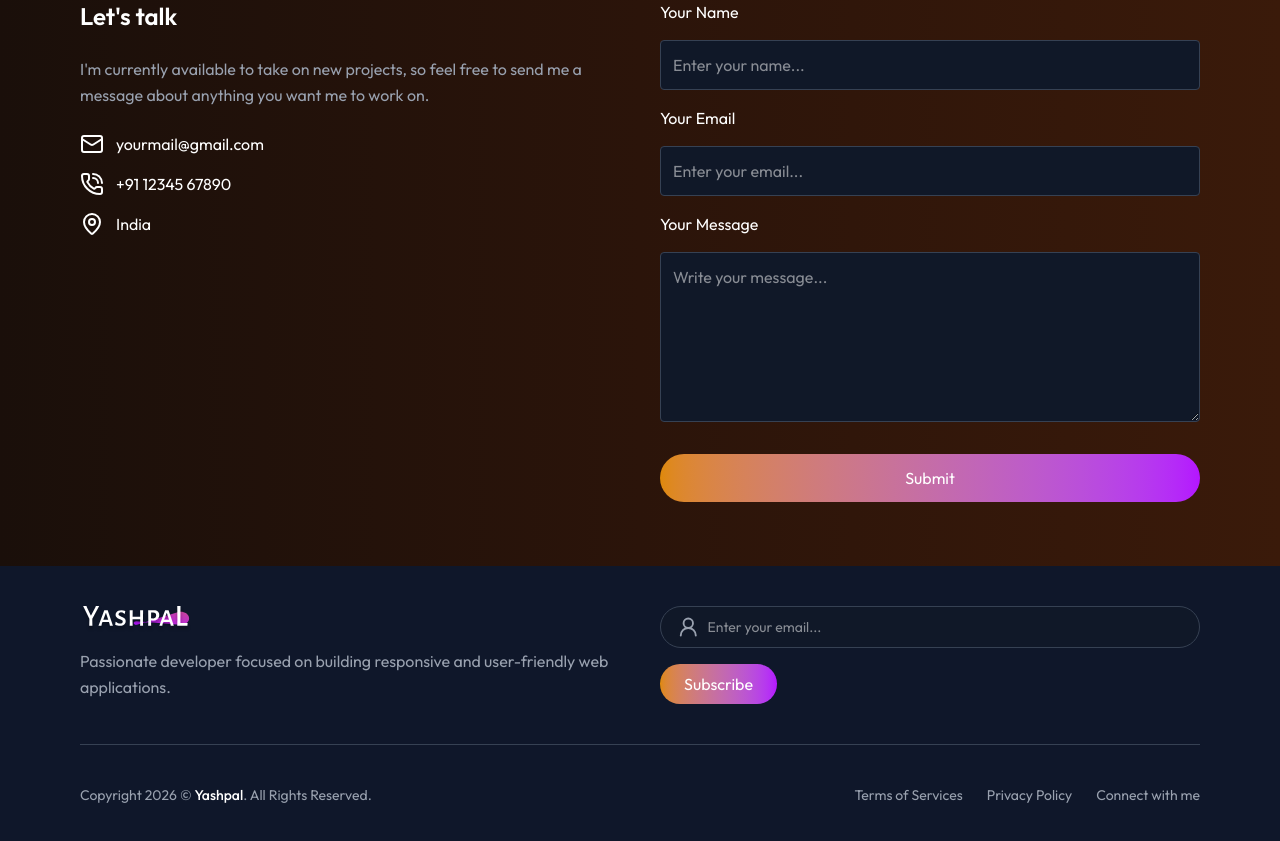
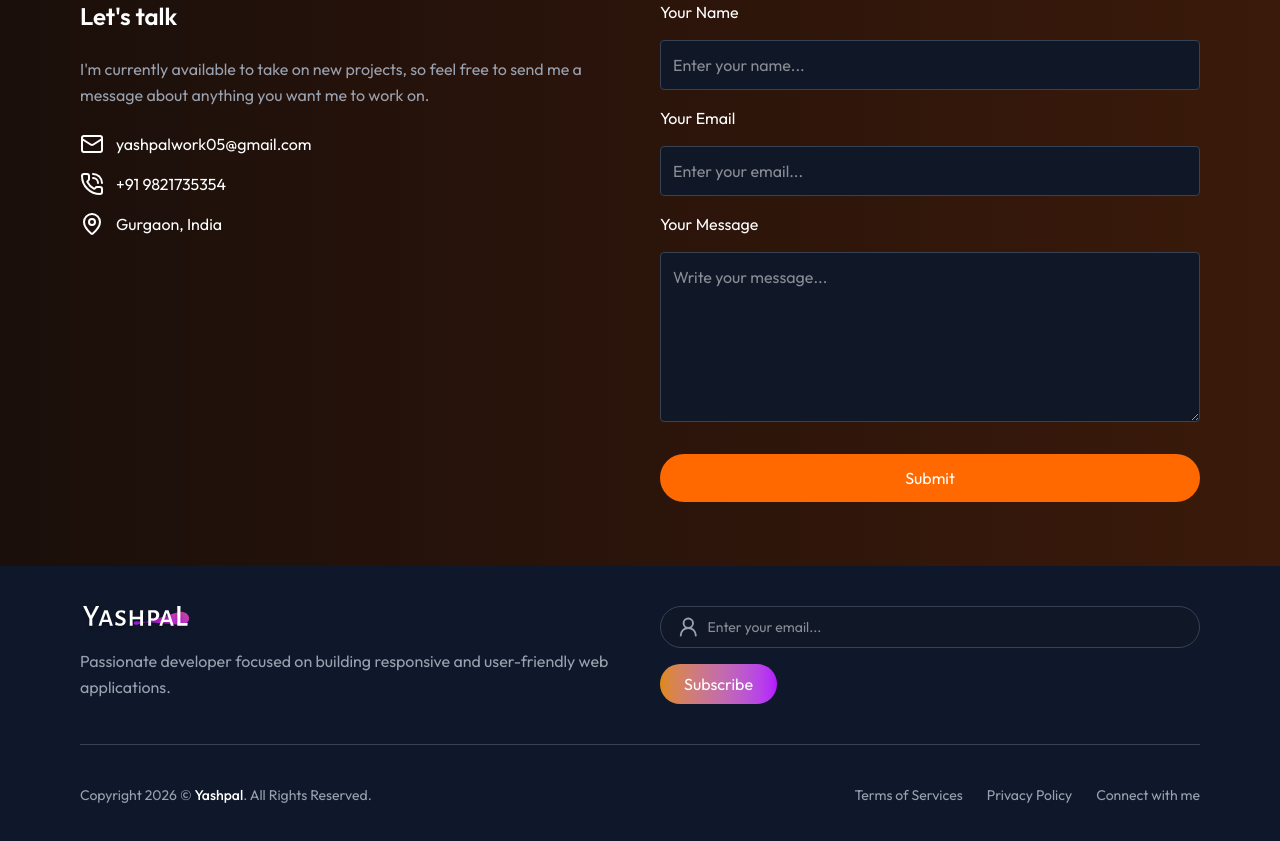
Before and after one commit to yashpal0502/yashpal-portfolio, a React (Vite) app in the folder yashpal-portfolio/: page / in a window 1280 px wide. Shown: the part 2620-3461 px from the top of the page. Built offline with nearby package versions, Linux system fonts and the light colour scheme; no server answers; a web font is replaced by a local one.

Commit message:
contact section updated

```diff
--- a/yashpal-portfolio/src/components/Contact.jsx
+++ b/yashpal-portfolio/src/components/Contact.jsx
@@ -68,17 +68,17 @@ const Contact = () => {
           <div className="flex flex-col gap-4">
             <div className="flex items-center gap-3">
               <MailIcon />
-              <p>yourmail@gmail.com</p>
+              <p>yashpalwork05@gmail.com</p>
             </div>
 
             <div className="flex items-center gap-3">
               <PhoneCallIcon />
-              <p>+91 12345 67890</p>
+              <p>+91 9821735354</p>
             </div>
 
             <div className="flex items-center gap-3">
               <MapPinIcon />
-              <p>India</p>
+              <p>Gurgaon, India</p>
             </div>
           </div>
         </div>
@@ -90,7 +90,7 @@ const Contact = () => {
             type="text"
             placeholder="Enter your name..."
             name="name"
-            className="p-3 rounded bg-gray-900 border border-gray-700 focus:outline-none focus:border-purple-500"
+            className="p-3 rounded bg-gray-900 border border-gray-700 focus:outline-none focus:border-orange-500"
             required
           />
 
@@ -99,7 +99,7 @@ const Contact = () => {
             type="email"
             placeholder="Enter your email..."
             name="email"
-            className="p-3 rounded bg-gray-900 border border-gray-700 focus:outline-none focus:border-purple-500"
+            className="p-3 rounded bg-gray-900 border border-gray-700 focus:outline-none focus:border-orange-500"
             required
           />
 
@@ -108,14 +108,14 @@ const Contact = () => {
             rows={6}
             placeholder="Write your message..."
             name="message"
-            className="p-3 rounded bg-gray-900 border border-gray-700 focus:outline-none focus:border-purple-500"
+            className="p-3 rounded bg-gray-900 border border-gray-700 focus:outline-none focus:border-orange-500"
             required
           />
 
           <button
             type="submit"
             disabled={loading}
-            className="relative mt-4 px-6 py-3 rounded-full bg-gradient-to-r from-[#df8908] to-[#b415ff] hover:scale-105 transition duration-300 disabled:opacity-50"
+            className="relative mt-4 px-6 py-3 rounded-full bg-orange-500 hover:shadow-[0_0_20px_rgba(255,120,0,0.3)] hover:scale-105 transition duration-300 disabled:opacity-50"
           >
             {loading && (
               <div className="absolute right-1/3 top-1/2 -translate-y-1/2 w-4 h-4 border-2 border-white border-t-transparent rounded-full animate-spin"></div>
```
